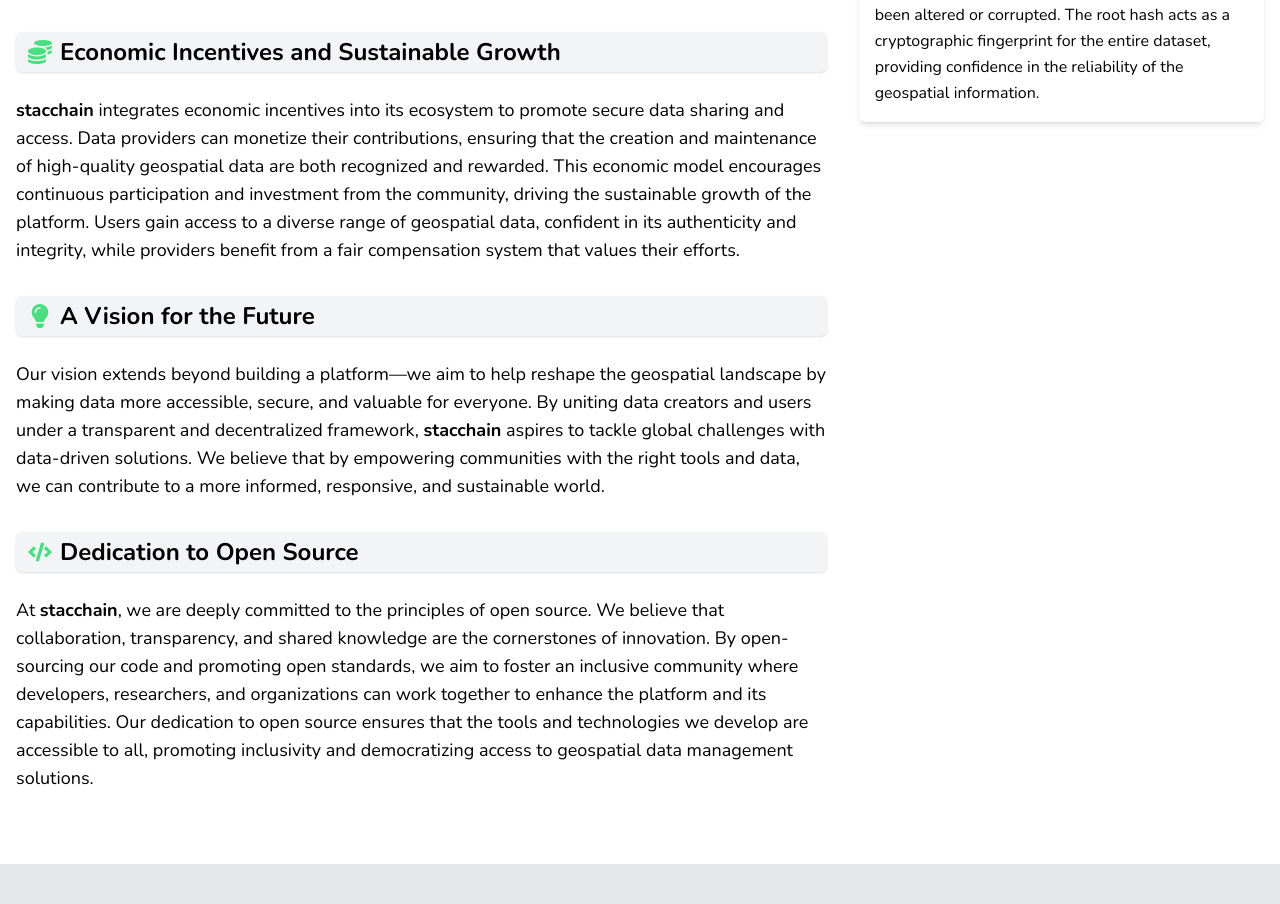
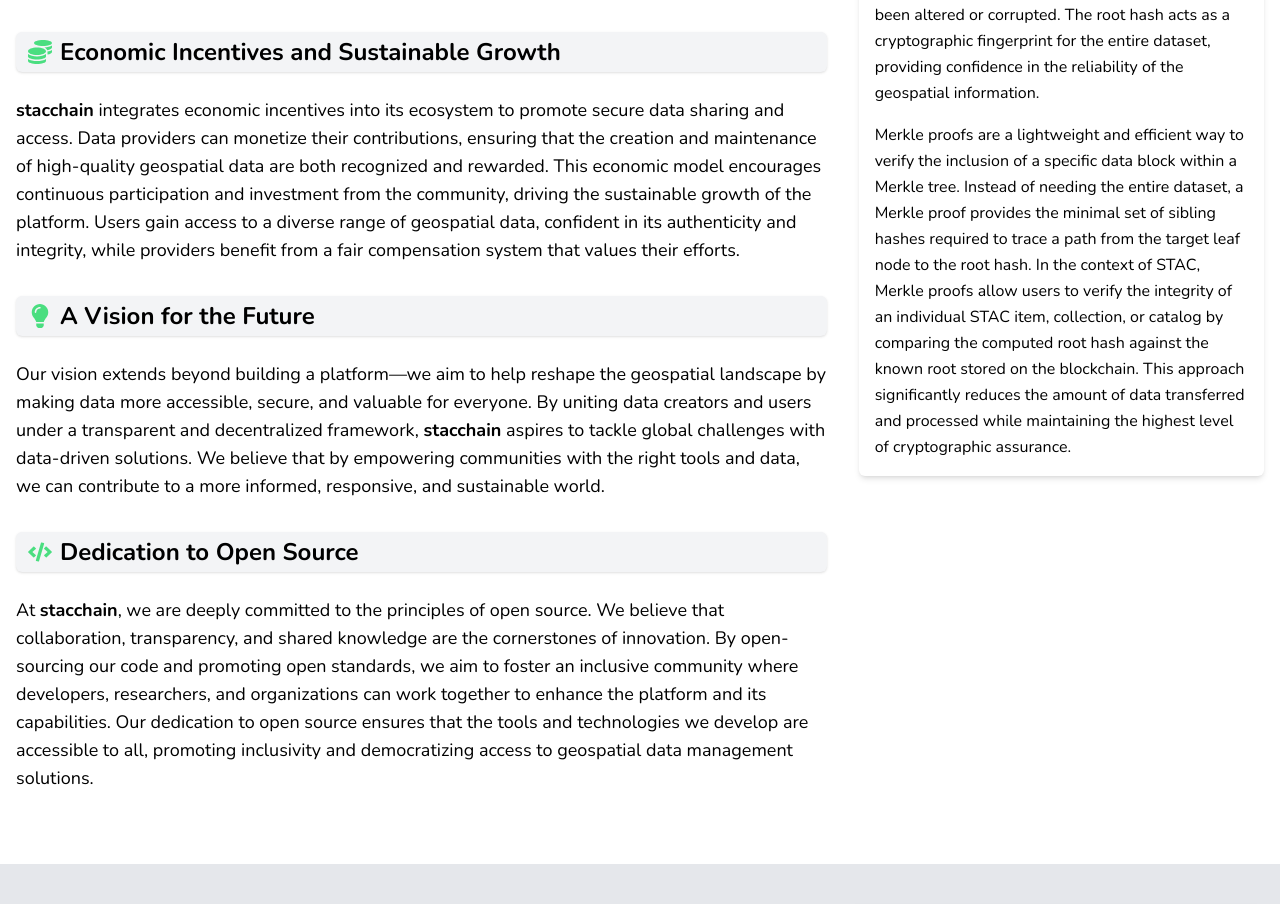
Before and after one commit to stacchain/stacchain-react-website, a React (Create React App) app: page / in a window 1280 px wide. Shown: the part 1380-2284 px from the top of the page. Built offline with nearby package versions, Linux system fonts and the light colour scheme.

Commit message:
add explanation on merkle proofs

```diff
--- a/src/components/Intro.js
+++ b/src/components/Intro.js
@@ -174,6 +174,19 @@
                 the entire dataset, providing confidence in the reliability of
                 the geospatial information.
               </p>
+              <p className="text-md leading-relaxed mt-4">
+                Merkle proofs are a lightweight and efficient way to verify the
+                inclusion of a specific data block within a Merkle tree. Instead
+                of needing the entire dataset, a Merkle proof provides the
+                minimal set of sibling hashes required to trace a path from the
+                target leaf node to the root hash. In the context of STAC,
+                Merkle proofs allow users to verify the integrity of an
+                individual STAC item, collection, or catalog by comparing the
+                computed root hash against the known root stored on the
+                blockchain. This approach significantly reduces the amount of
+                data transferred and processed while maintaining the highest
+                level of cryptographic assurance.
+              </p>
             </div>
           </div>
         </div>
```
